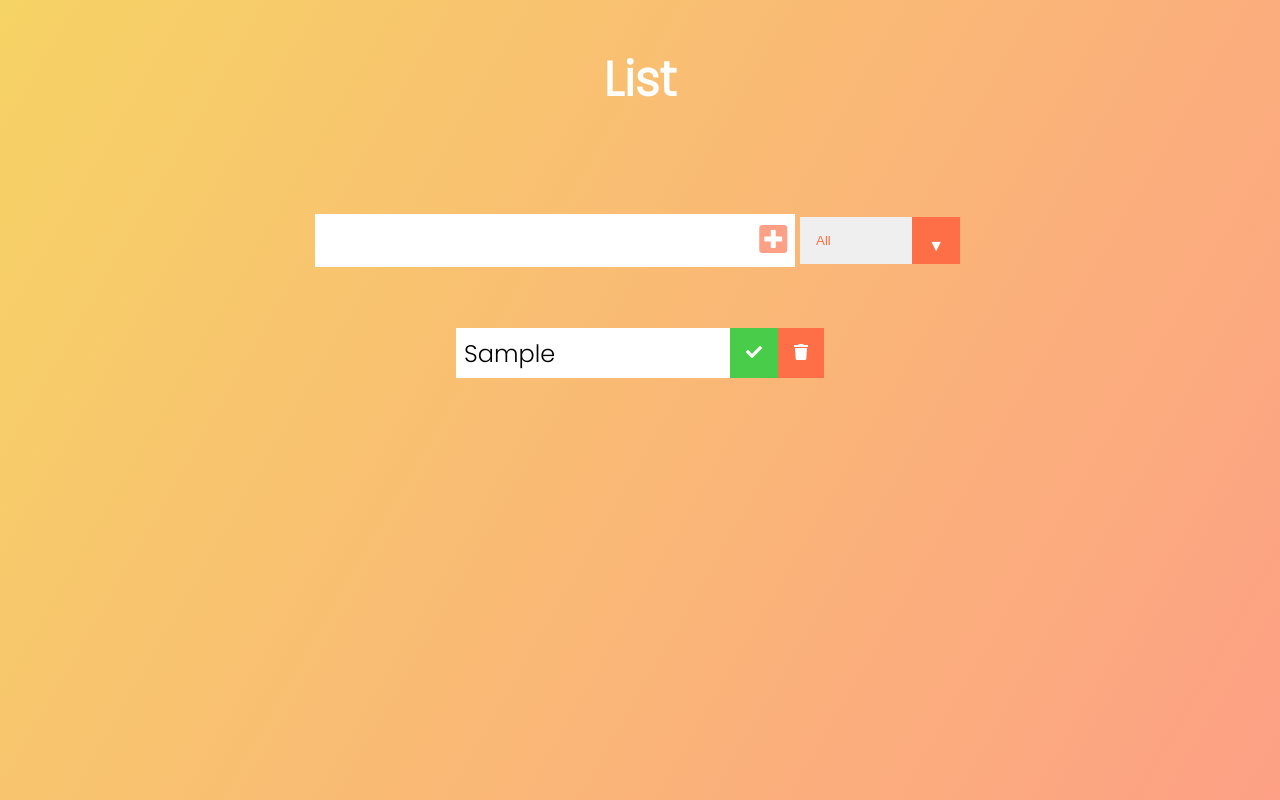
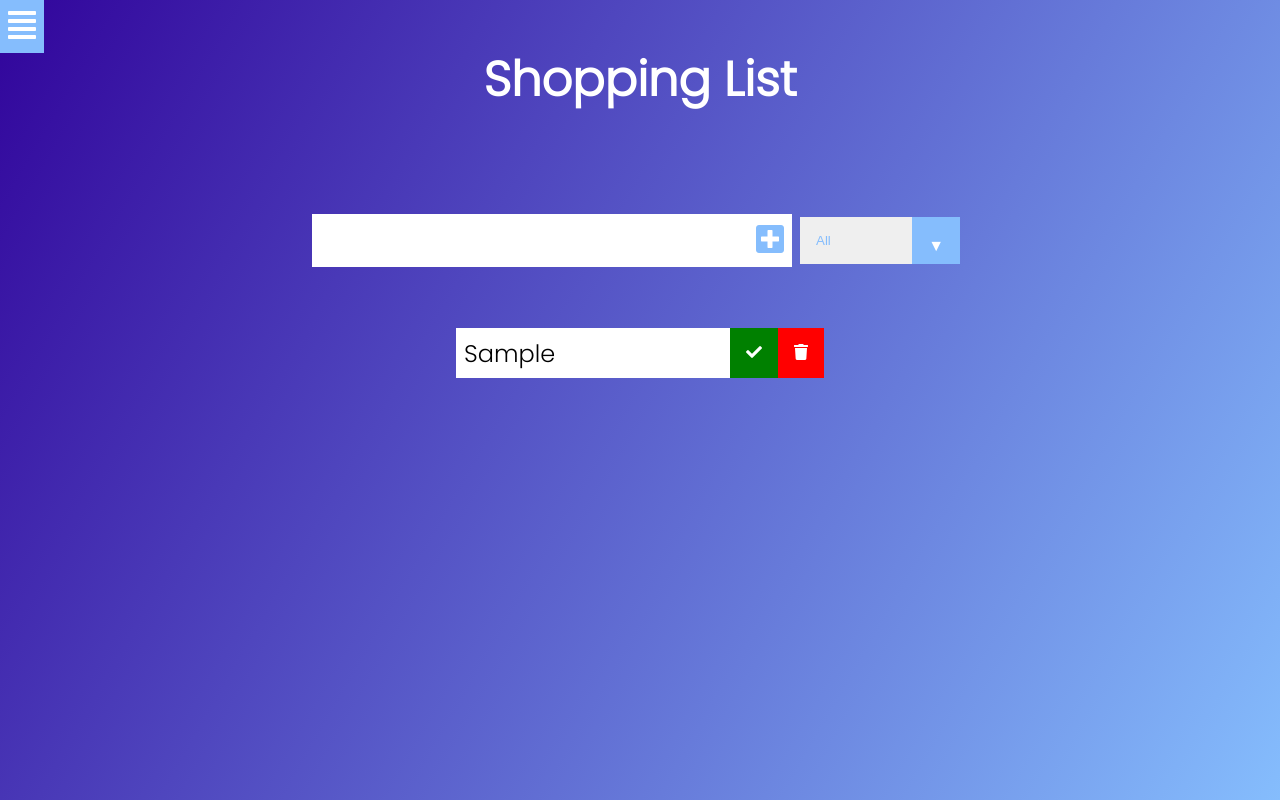
Before and after one commit to Spinexd/ToDo, a plain HTML site: page index.html in a window 1280 px wide. Both pictures are taken after typing "Sample" into the empty fields and a click on the button 773 px from the left and 240 px from the top of the page. Drawn offline with Linux system fonts and the light colour scheme.

Commit message:
Add files via upload

```diff
--- a/index.html
+++ b/index.html
@@ -12,25 +12,30 @@
 </head>
 <body>
 <header>
-    <h1>List</h1>
+    <h1>Shopping List</h1>
 </header>
   <form>
     <input type="text" class="todo-input">
     <button class= "todo-button" type="submit">
         <i class="fas fa-plus-square"></i>
     </button>
+
     <div class="select">
         <select name="todos" class="filter-todo">
             <option value="all">All</option>
             <option value="completed">Completed</option>
-            <option value="Uncompleted">Uncompleted</option>
+            <option value="uncompleted">Uncompleted</option>
         </select>
+
     </div>
 </form>
 <div class="todo-container">
-    <ul class="todo-list">
-    </ul>
+    <ul class="todo-list"></ul>
 </div>
-
+<div class="menuButton">
+<button class= "menu" type="submit">
+    <i class="fas fa-align-justify"></i>
+</button>
+</div>
 </body>
 </html>
--- a/script.js
+++ b/script.js
@@ -3,12 +3,13 @@
 const todoInput = document.querySelector('.todo-input');
 const todoButton = document.querySelector('.todo-button');
 const todoList = document.querySelector('.todo-list');
+const filterOption = document.querySelector('.filter-todo');
 
 
 //event listeners
 todoButton.addEventListener('click', addTodo);
-
 todoList.addEventListener('click', deleteCheck);
+filterOption.addEventListener('click', filterTodo);
 
 
 //functions
@@ -24,6 +25,9 @@ function addTodo(event){
     newTodo.innerText = todoInput.value;
     newTodo.classList.add('todo-item');
     todoDiv.appendChild(newTodo);
+
+    // local storage
+    saveLocalTodos(todoInput.value);
     //check button
     const completedButton = document.createElement('button');
     completedButton.innerHTML = '<i class="fas fa-check"></i>';
@@ -49,6 +53,7 @@ function deleteCheck(e) {
     //delete
     if (item.classList[0] === 'trash-btn'){
         const todo = item.parentElement;
+            todo.classList.add("fall");
             todo.remove();
         }
 
@@ -59,3 +64,41 @@ function deleteCheck(e) {
         todo.classList.toggle('completed');
     }
 }
+
+function filterTodo(e){
+    const todos = todoList.childNodes;
+    todos.forEach(function(todo){
+      switch (e.target.value) {
+          case "all":
+              todo.style.display ="flex";
+              break;
+          case "completed":
+              if (todo.classList.contains("completed")) {
+                  todo.style.display = "flex"
+              } else {
+                  todo.style.display = "none";
+              }
+              break;
+          case "uncompleted":
+              if (!todo.classList.contains("completed")) {
+                  todo.style.display ="flex"
+              } else {
+                  todo.style.display = "none";
+              }
+              break;
+      }
+    });
+}
+
+function saveLocalTodos(todo){
+    //Check
+    let todos;
+    if(localStorage.getItem('todos') === null){
+        todos = [];
+    } else {
+        todos = JSON.parse(localStorage.getItem('todos'));
+    }
+
+    todos.push(todo);
+    localStorage.setItem('todos', JSON.stringify(todos));
+}
--- a/style.css
+++ b/style.css
@@ -5,7 +5,7 @@
 }
 
 body {
-    background-image: linear-gradient(120deg,#f6d365, #fda085);
+    background-image: linear-gradient(120deg,#31049b, #85bdfd);
     color: white;
     font-family: "Poppins", sans-serif;
     min-height: 100vh;
@@ -29,14 +29,14 @@ form input, form button {
 }
 
 form button {
-    color: #fda085;
+    color:  #85bdfd;
     background: white;
     cursor: pointer;
     transition: all 0.3s ease;
 }
 
 form button:hover {
-    background: #fda085;
+    background:  #85bdfd;
     color: white;
 }
 
@@ -68,7 +68,7 @@ form button:hover {
 }
 
 .trash-btn, .complete-btn{
-    background: #ff6f47;
+    background: red;
     color: white;
     border: none;
     padding: 1rem;
@@ -77,7 +77,7 @@ form button:hover {
 }
 
 .complete-btn {
-    background: rgb(73,204,73);
+    background: green;
 }
 
 .todo-item {
@@ -104,13 +104,13 @@ select{
 }
 
 .select {
-    margin: 0.3rem;
+    margin: 0.5rem;
     position: relative;
     overflow: hidden;
 }
 
 select {
-    color: #ff6f47;
+    color:  #85bdfd;
     width: 10rem;
     cursor: pointer;
     padding: 1rem;
@@ -119,9 +119,42 @@ select {
 .select::after {
     content: "\25BC";
     position: absolute;
-    background: #ff6f47;
+    background:  #85bdfd;
     top: 0;
     right: 0;
     padding: 1rem;
     pointer-events: none;
+    transition: all 0.3 ease;
 }
+
+.select:hover::after{
+    background:white;
+    color:  #85bdfd;
+}
+
+ .menu  {
+    padding: 0.5rem;
+    font-size: 2rem;
+    border: none;
+    background: white;
+}
+
+ .menu {
+    color:  #85bdfd;
+    background: white;
+    cursor: pointer;
+    transition: all 0.3s ease;
+}
+
+ .menu:hover {
+    background:  #85bdfd;
+    color: white;
+}
+
+.menuButton {
+    min-height: 20vh;
+    position: absolute;
+    top:  0;
+    left: 0;
+
+}
```
